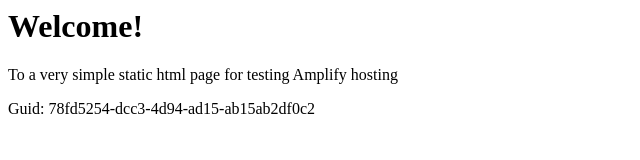
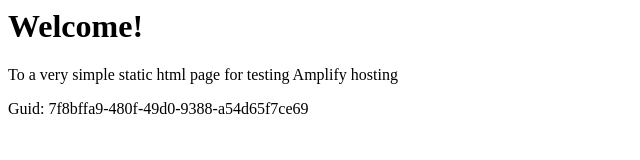
Before and after one commit to aws-aemilia-mxp/Github-PR-Commit-Integration-Test-DoNotTouch-GitHubWebhookPushCanaryTest-v1-preprod-eu-south-1, a website: page src/index.html in a window 1280 px wide. Shown: the full height of the page, 0-640 px from the left. Drawn offline with Linux system fonts and the light colour scheme.

Commit message:
commit from integ tests

```diff
--- a/src/index.html
+++ b/src/index.html
@@ -12,6 +12,6 @@
 <body>
     <h1>Welcome!</h1>
     <p>To a very simple static html page for testing Amplify hosting</p>
-    <p>Guid: 78fd5254-dcc3-4d94-ad15-ab15ab2df0c2</p></body>
+    <p>Guid: 7f8bffa9-480f-49d0-9388-a54d65f7ce69</p></body>
 
 </html>
```
